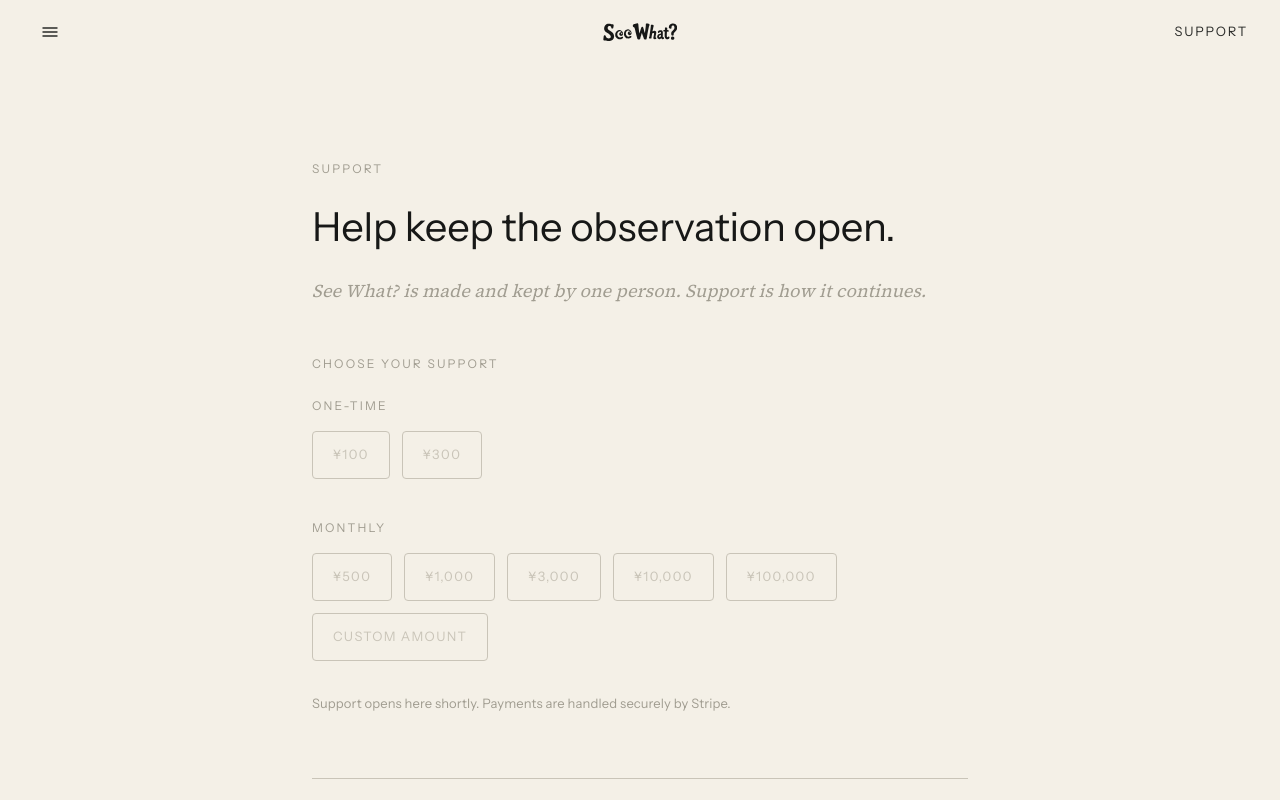
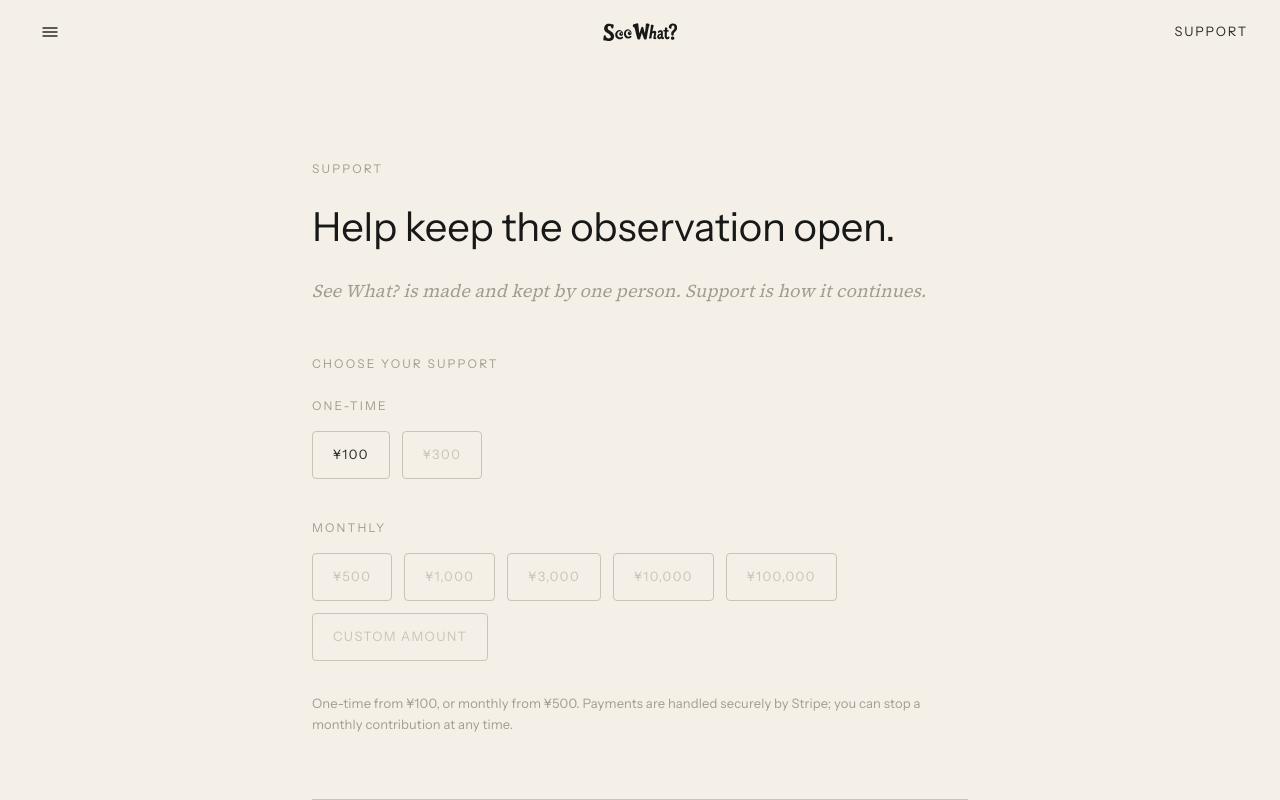
Before and after one commit to haruo-records/see-what-animals, a Next.js app: page /support in a window 1280 px wide. Shown: the top 800 px of the page. Built offline with nearby package versions, Linux system fonts and the light colour scheme; no server answers.

Commit message:
payment test

```diff
--- a/data/support.ts
+++ b/data/support.ts
@@ -30,7 +30,16 @@ export type SupportTier = {
 };
 
 export const oneTimeTiers: SupportTier[] = [
-  { id: "once-100", amount: 100, cadence: "one-time", href: process.env.NEXT_PUBLIC_STRIPE_ONCE_100 ?? "" },
+  // ¥100 → Stripe SANDBOX (TEST mode) Payment Link. Test/sandbox only — NOT a live
+  // charge. Replace with the live Payment Link before launch. An env var
+  // (NEXT_PUBLIC_STRIPE_ONCE_100), if set, still overrides this default.
+  {
+    id: "once-100",
+    amount: 100,
+    cadence: "one-time",
+    href: process.env.NEXT_PUBLIC_STRIPE_ONCE_100 ?? "https://buy.stripe.com/test_4gMeVd7lt28Ga4R9AJdAk00",
+  },
+  // Other amounts intentionally have no link yet (render as quietly disabled).
   { id: "once-300", amount: 300, cadence: "one-time", href: process.env.NEXT_PUBLIC_STRIPE_ONCE_300 ?? "" },
 ];
 
```
